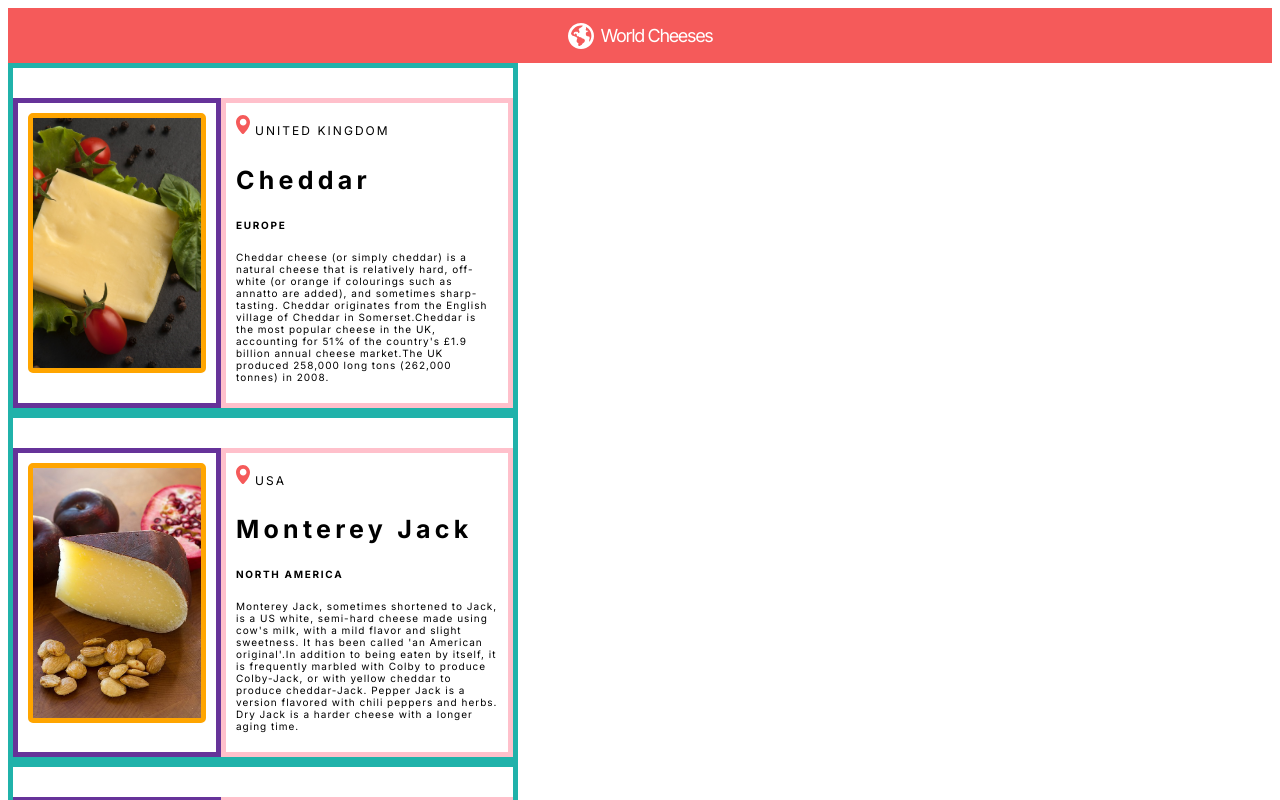
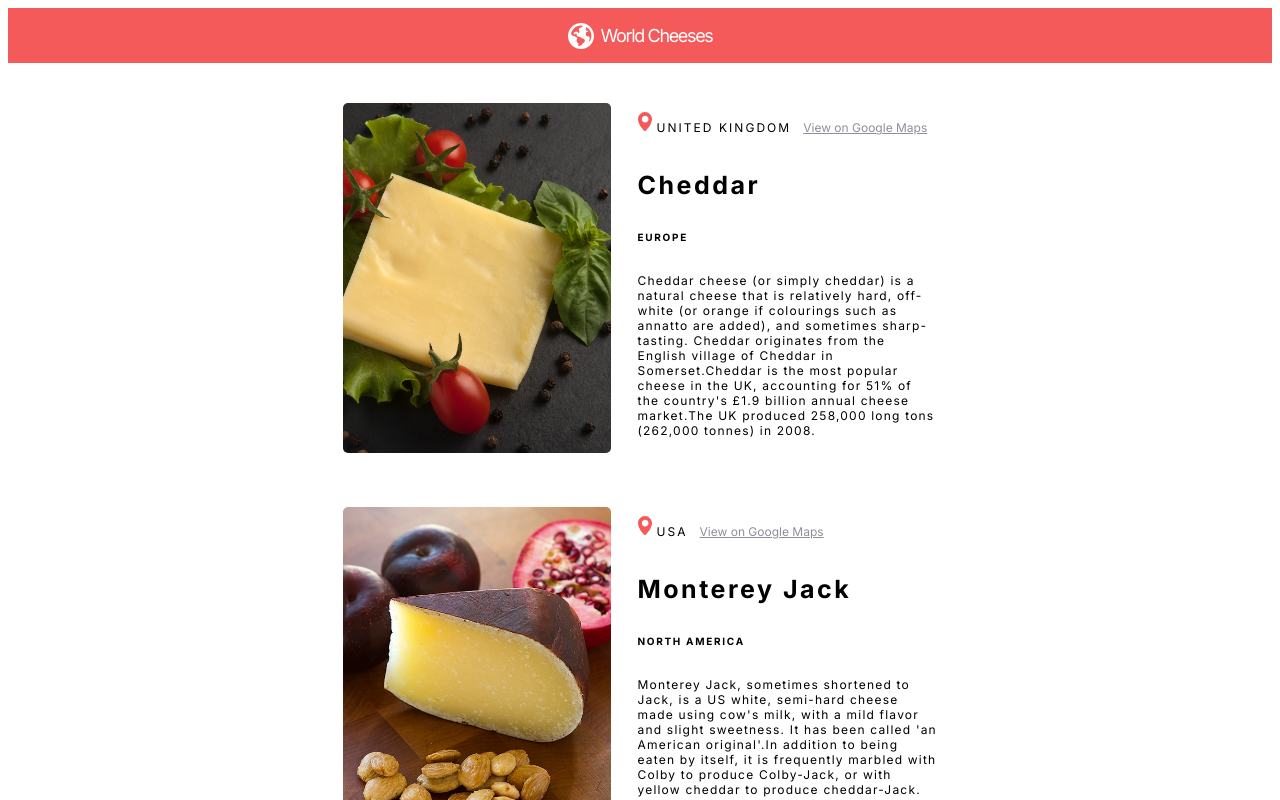
Before and after one commit to BikeMouse/WorldCheeses, a React (Vite) app: page / in a window 1280 px wide. Shown: the top 800 px of the page. Built offline with nearby package versions, Linux system fonts and the light colour scheme.

Commit message:
add final fixes

```diff
--- a/src/Components/Card.jsx
+++ b/src/Components/Card.jsx
@@ -12,6 +12,7 @@ export default function Card(props){
                         <path fillRule="evenodd" clipRule="evenodd" d="M3.57866 5.25002C2.65532 5.25002 1.90837 4.50221 1.90837 3.57965C1.90837 2.65757 2.65532 1.90911 3.57866 1.90911C4.50167 1.90911 5.24927 2.65757 5.24927 3.57965C5.24927 4.50221 4.50167 5.25002 3.57866 5.25002ZM3.48394 0C1.54227 0 0 1.63678 0 3.65569C0 6.40791 2.95078 9.25191 2.95078 9.25191C3.34777 9.62783 3.59437 9.65847 4.01646 9.25191C4.01646 9.25191 7 6.40791 7 3.65569C7 1.63678 5.42544 0 3.48394 0Z" fill="#F55A5A" />
                     </svg>
                     <h2 className='country'>{props.country.toUpperCase()}</h2>
+                    <a href='${props.map}'>View on Google Maps</a>
                 </div>
                 <h1>{props.name}</h1>
                 <h3>{props.continent.toUpperCase()}</h3>
--- a/src/data.js
+++ b/src/data.js
@@ -6,6 +6,7 @@ export default [
         name: 'Cheddar',
         continent: 'Europe',
         description: "Cheddar cheese (or simply cheddar) is a natural cheese that is relatively hard, off-white (or orange if colourings such as annatto are added), and sometimes sharp-tasting. Cheddar originates from the English village of Cheddar in Somerset.Cheddar is the most popular cheese in the UK, accounting for 51% of the country's £1.9 billion annual cheese market.The UK produced 258,000 long tons (262,000 tonnes) in 2008.",
+        maps:'https://goo.gl/maps/YguaDK4cbdagEY9T8',
     },
     {
         id: 2,
@@ -14,6 +15,7 @@ export default [
         name: 'Monterey Jack',
         continent: 'North America',
         description: "Monterey Jack, sometimes shortened to Jack, is a US white, semi-hard cheese made using cow's milk, with a mild flavor and slight sweetness. It has been called 'an American original'.In addition to being eaten by itself, it is frequently marbled with Colby to produce Colby-Jack, or with yellow cheddar to produce cheddar-Jack. Pepper Jack is a version flavored with chili peppers and herbs. Dry Jack is a harder cheese with a longer aging time.",
+        maps:'https://goo.gl/maps/wX3kaaZ3Wv3veX4w9',
     },
     {
         id: 3,
@@ -22,14 +24,16 @@ export default [
         name: 'Queijo Minas',
         continent: 'South America',
         description: "Queijo Minas is a handmade cheese made from raw cow's milk, characterized by its tender, spongy texture and moistness. The flavor of Minas cheese is mild and slightly salty, depending on its ripeness and the region of production. The cheese is often used in the preparation of sandwiches, pancakes, and pastries.It is recommended to pair it with cold cuts, salads, and various vegetables that develop intense flavors after cooking.",
+        maps:'https://goo.gl/maps/91RsoxjevUcTBS2L7',
     },
     {
-        id: 5,
+        id: 4,
         coverImg: "Chihuahua.jpg",
         country: 'Mexico',
         name: 'Queso Chihuahua',
         continent: 'Central America',
         description: "In Mexico, queso Chihuahua is commonly recognized as a soft white cheese available in braids, balls or rounds and originates in the Mexican state of Chihuahua. In Chihuahua and in neighboring states, it is called queso menonita, after the Mennonite communities of Northern Mexico that first produced it, while elsewhere it is called queso Chihuahua.",
+        maps:'https://goo.gl/maps/X1yt3WpxBYc4m1VN6',
     },
     {
         id: 5,
@@ -38,6 +42,7 @@ export default [
         name: 'Halloumi',
         continent: 'Middle East',
         description: "Halloumi or Haloumi is a traditional Cypriot cheese made from a mixture of goat's and sheep's milk, and sometimes also cow's milk. Its texture is described as squeaky. It has a high melting point and so can easily be fried or grilled, a property that makes it a popular meat substitute. Halloumi was said to have originated from Bedouins around what is now Iraq, Syria, and Jordan and was imported to Cyprus. The methods of making halloumi likely originated sometime in the Medieval Byzantine period (AD 395–1191).",
+        maps:'https://goo.gl/maps/MMDmQRBhfzpeTZ92A',
     },
     {
         id: 6,
@@ -46,5 +51,6 @@ export default [
         name: 'Camembert',
         continent: 'Europe',
         description: "Camembert is a moist, soft, creamy, surface-ripened cow's milk cheese. It was first made in the late 18th century in Camembert, Normandy, in northwest France. It is sometimes compared in look and taste to brie cheese, albeit with a slightly lower butterfat content than brie's typical 60% and 75% by weight.In 1890, an engineer, M. Ridel, devised the wooden box that was used to carry the cheese and helped to send it for longer distances. These boxes are still used today.",
+        maps:'https://goo.gl/maps/L5WwGfgK3bZfpASaA',
     },
 ]
--- a/src/index.css
+++ b/src/index.css
@@ -19,44 +19,42 @@ body{
 }
 
 .CardImg{
-  width: 168px;
-  height: 250px;
+  width: 268px;
+  height: 350px;
   object-fit: cover;
   border-radius: 5px;
-  border: 5px solid orange;
 }
 
 .card {
-  width: 500px;
   display: flex;
   flex-direction: row;
   padding-top: 30px;
-  border: 5px solid lightseagreen;
+  justify-content: center;
+  gap: 7px;
 }
 
 .text {
-  border: 5px solid pink;
   display: flex;
   flex-direction: column;
+  justify-content:space-evenly;
   padding: 10px;
 }
 
 .flex {
-  border: 5px solid rebeccapurple;
-  display:flex;
-  justify-content: flex-start;
   padding: 10px;
 }
 
 .text > p {
-  font-size: 10px;
+  font-size: 12px;
   letter-spacing: 0.1em;
+  max-width: 300px;
 }
 
 .text > h3 {
   font-weight: bold;
   font-size: 10px;
   letter-spacing: 0.17em;
+  width: 150px;
 }
 
 .text > h1 {
@@ -64,7 +62,8 @@ body{
   font-size: 25px;
   line-height: 30px;
   margin-bottom: 14px;
-  letter-spacing: 0.17em;
+  letter-spacing: 0.1em;
+  max-width: 3000px;
 }
 
 .carrot{
@@ -80,3 +79,8 @@ body{
   margin-right: 12px;
   padding-left: 5px;
 }
+
+a{
+  color: #918E9B;
+  font-size: 12px;
+}
```
